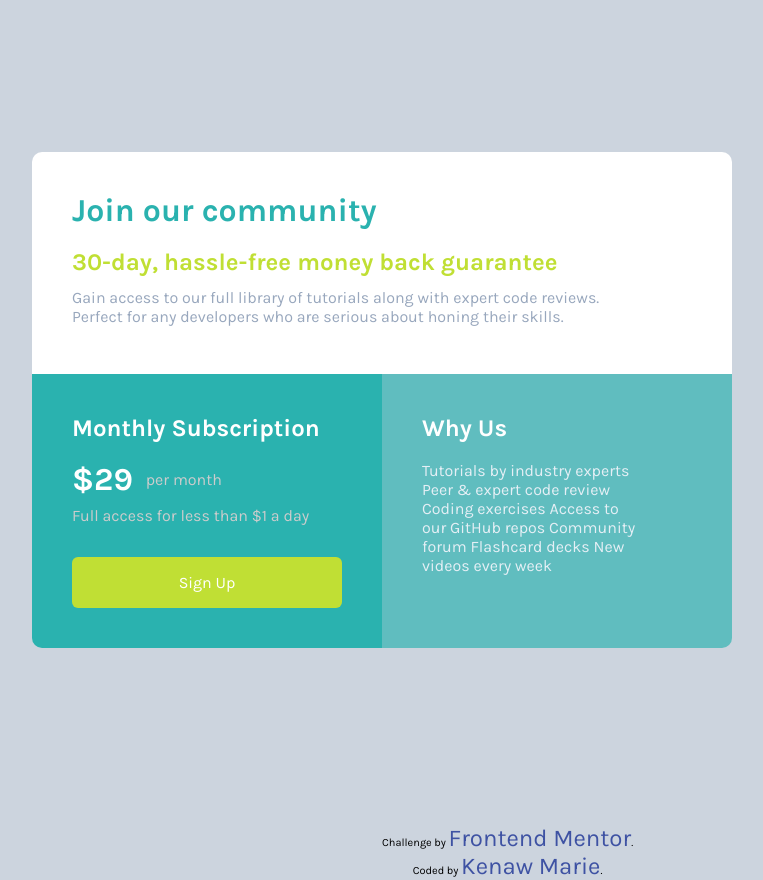
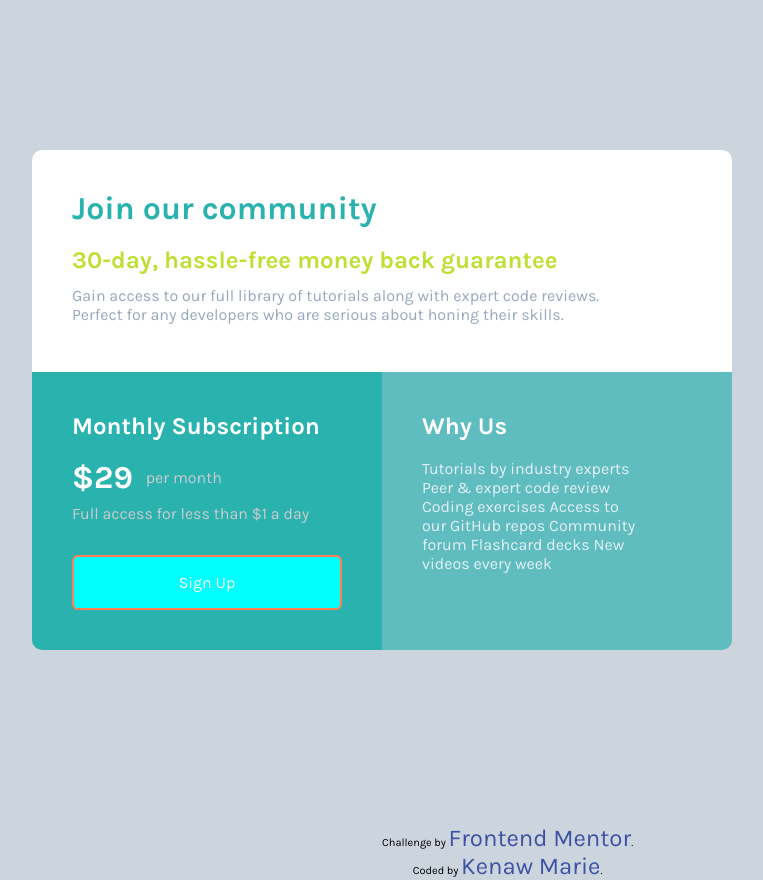
Before and after one commit to KenawMarie/front-single-price-grid-component, a plain HTML site: page index.html in a window 1280 px wide. In both pictures the pointer is over the button "Sign Up". Shown: the whole page, without its empty margins (258-1021 px from the left). Drawn offline with Linux system fonts and the light colour scheme.

Commit message:
add a hover and focus state

```diff
--- a/style.css
+++ b/style.css
@@ -98,6 +98,14 @@ body{
     padding: 1em;
     color:var(--white) ;
     border-radius:6px ;
+    border: 2px solid var(--Green-400);
+}
+
+.btn:hover,
+.btn:focus{
+    cursor: pointer;
+    background-color: cyan;
+    border: 2px solid coral;
 }
 
 .why-us{
```
